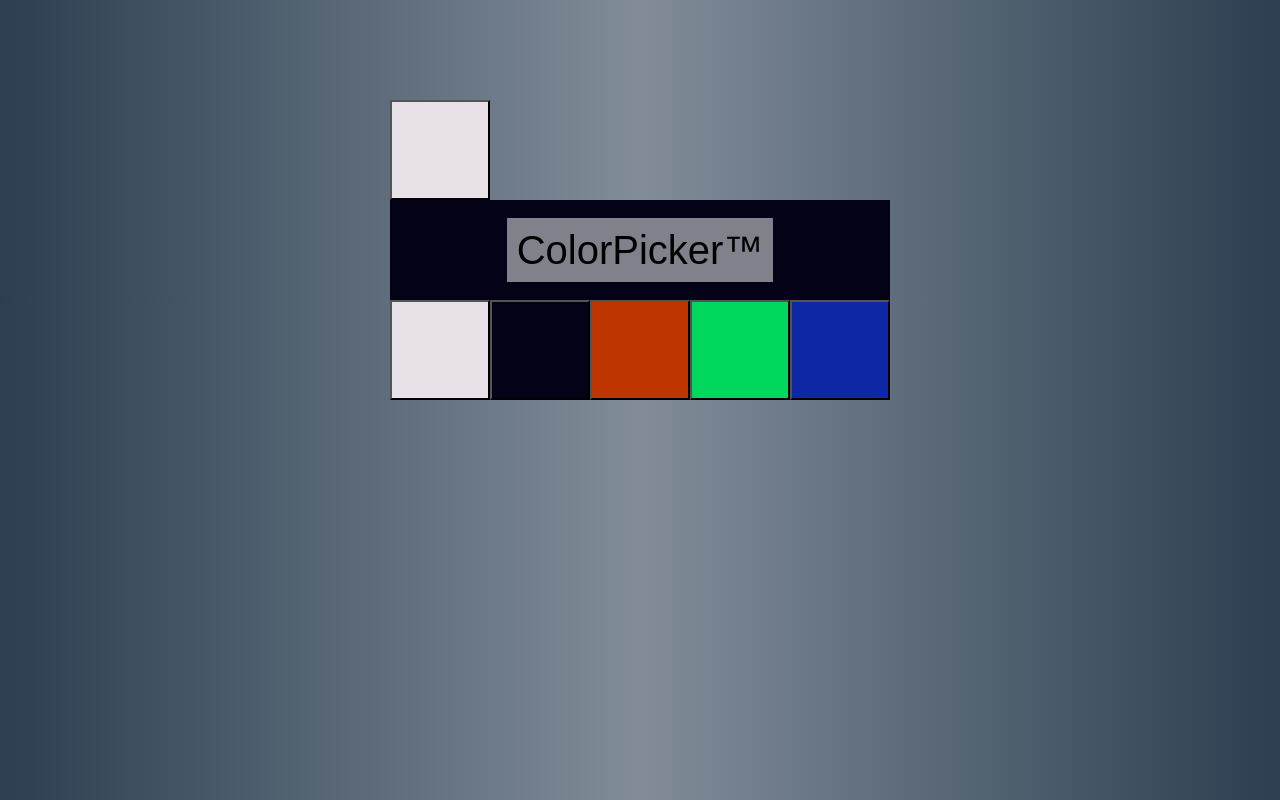
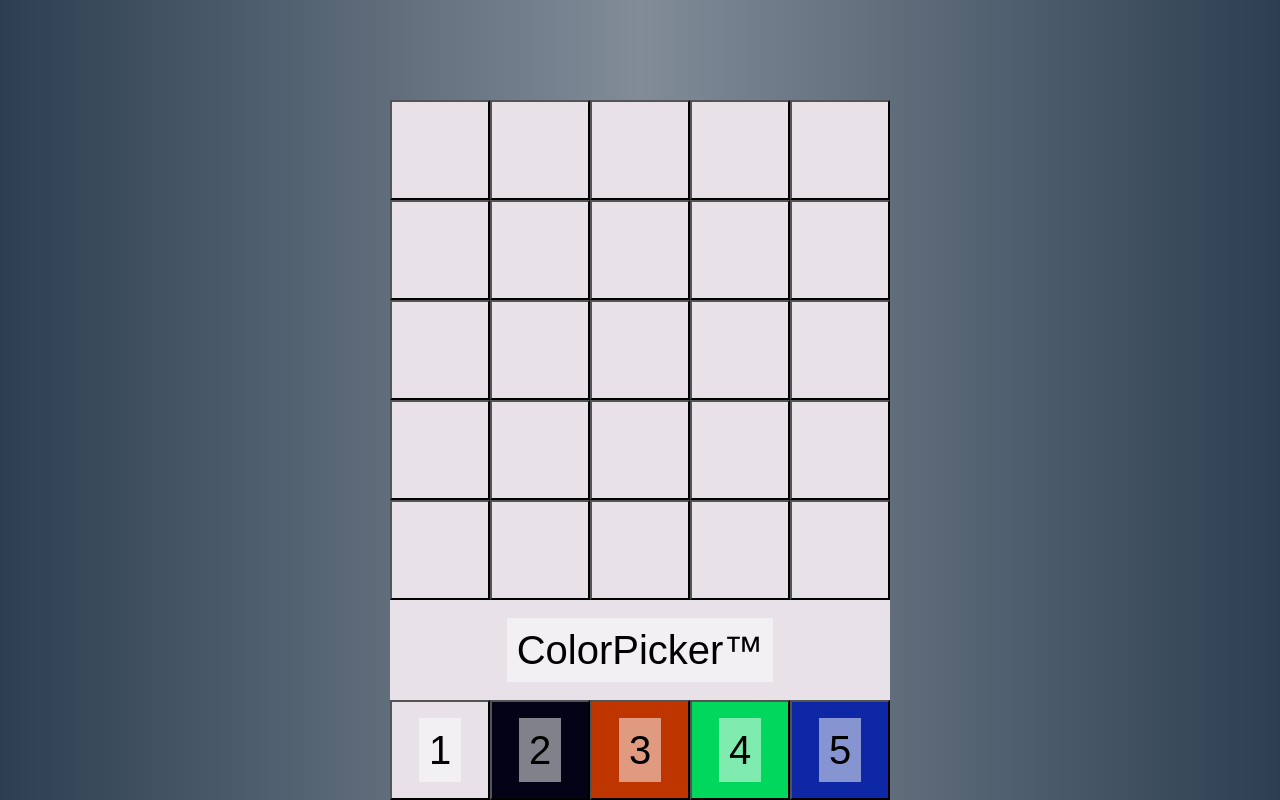
Before and after one commit to MundVetter/5, a Vue app: page / in a window 1280 px wide. Built offline with nearby package versions, Linux system fonts and the light colour scheme.

Commit message:
colorpicker

```diff
--- a/src/components/ColorPicker.vue
+++ b/src/components/ColorPicker.vue
@@ -2,56 +2,63 @@
     <div class="colorPicker">
         <tile class="prev" :color-type="color" text="ColorPicker™" :is-viewer=true></tile>
         <div class="options">
-            <tile :color-type=0 v-on:click.native="update(0)"></tile>
-            <tile :color-type=1 v-on:click.native="update(1)"></tile>
-            <tile :color-type=2 v-on:click.native="update(2)"></tile>
-            <tile :color-type=3 v-on:click.native="update(3)"></tile>
-            <tile :color-type=4 v-on:click.native="update(4)"></tile>
+            <tile :color-type=0 v-on:click.native="update(0)" text="1"></tile>
+            <tile :color-type=1 v-on:click.native="update(1)" text="2"></tile>
+            <tile :color-type=2 v-on:click.native="update(2)" text="3"></tile>
+            <tile :color-type=3 v-on:click.native="update(3)" text="4"></tile>
+            <tile :color-type=4 v-on:click.native="update(4)" text="5"></tile>
         </div>
     </div>
 </template>
 
 <script>
-import Tile from './Tile.vue'
+import Tile from "./Tile.vue";
 
 export default {
-    name: 'ColorPicker',
+  name: "ColorPicker",
   props: {
     index: Number
   },
   methods: {
-        update: function (num) {
-            console.log(this.index)
+    update: function(num) {
+      console.log(this.index);
       this.$store.commit({
-                type: 'setColor',
+        type: "setColor",
         colorType: num,
         index: this.index
-            })
+      });
     }
   },
   components: {
     Tile
   },
   computed: {
-        color: function () {
-            return this.$store.state.colors[this.index]
+    color: function() {
+      return this.$store.state.colors[this.index];
     }
+  },
+  mounted: function() {
+    //   window.
   }
-}
+};
 </script>
 
 <style scoped lang="stylus">
-    .colorPicker
-        background-color #030216
+.colorPicker {
+    background-color: #030216;
+}
 
-    .prev
-        width: 500px
+.prev {
+    width: 500px;
+}
 
-    a
-        background-color white
+a {
+    background-color: white;
+}
 
-    .options
-        display grid
-        grid-template-columns 1fr 1fr 1fr 1fr 1fr
-        width 500px
+.options {
+    display: grid;
+    grid-template-columns: 1fr 1fr 1fr 1fr 1fr;
+    width: 500px;
+}
 </style>
--- a/src/components/Painting.vue
+++ b/src/components/Painting.vue
@@ -1,8 +1,7 @@
 <template>
 <div>
     <div class="grid">
-    <tile :v-for="(color, index) in colors" :color-type="color" ></tile>
-    <!-- <tile :colorType="colors[0]"  v-on:click.native="showPicker(0)"></tile>
+    <tile :colorType="colors[0]"  v-on:click.native="showPicker(0)"></tile>
     <tile :colorType="colors[1]"  v-on:click.native="showPicker(1)"></tile>
     <tile :colorType="colors[2]"  v-on:click.native="showPicker(2)"></tile>
     <tile :colorType="colors[3]"  v-on:click.native="showPicker(3)"></tile>
@@ -26,7 +25,7 @@
     <tile :colorType="colors[21]" v-on:click.native="showPicker(21)"></tile>
     <tile :colorType="colors[22]" v-on:click.native="showPicker(22)"></tile>
     <tile :colorType="colors[23]" v-on:click.native="showPicker(23)"></tile>
-    <tile :colorType="colors[24]" v-on:click.native="showPicker(24)"></tile> -->
+    <tile :colorType="colors[24]" v-on:click.native="showPicker(24)"></tile>
     </div>
     <color-picker class="colorPicker" :selected=color :index=index></color-picker>
 </div>
--- a/src/store.js
+++ b/src/store.js
@@ -5,11 +5,11 @@ Vue.use(Vuex)
 
 export default new Vuex.Store({
   state: {
-    colors: [1, 2, 3, 4, 0, 0, 0, 0, 0, 0, 0, 0, 0, 4, 0, 0, 0, 0, 0, 0, 0, 0, 0, 0, 0, 0, 0, 0, 0, 0, 0, 0, 0, 0, 0, 4, 0, 0, 0, 0, 0, 0, 0, 0, 0]
+    colors: [0, 0, 0, 0, 0, 0, 0, 0, 0, 0, 0, 0, 0, 0, 0, 0, 0, 0, 0, 0, 0, 0, 0, 0, 0]
   },
   mutations: {
     setColor: function (state, payload) {
-      state.colors[payload.index] = payload.colorType
+      Vue.set(state.colors, payload.index, payload.colorType)
     }
   },
   actions: {
```
Lines whose indentation alone changed are shown as unchanged.
